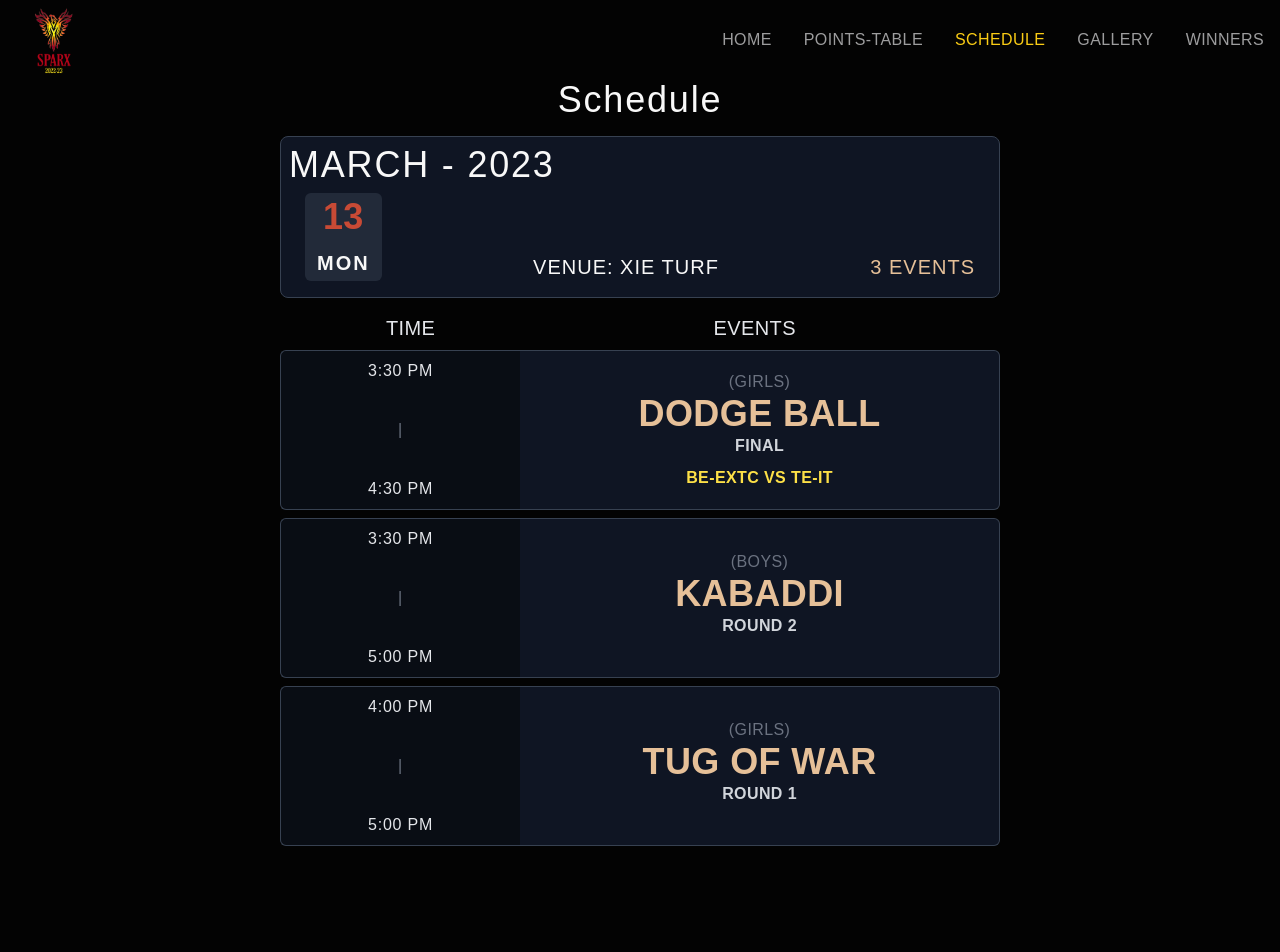
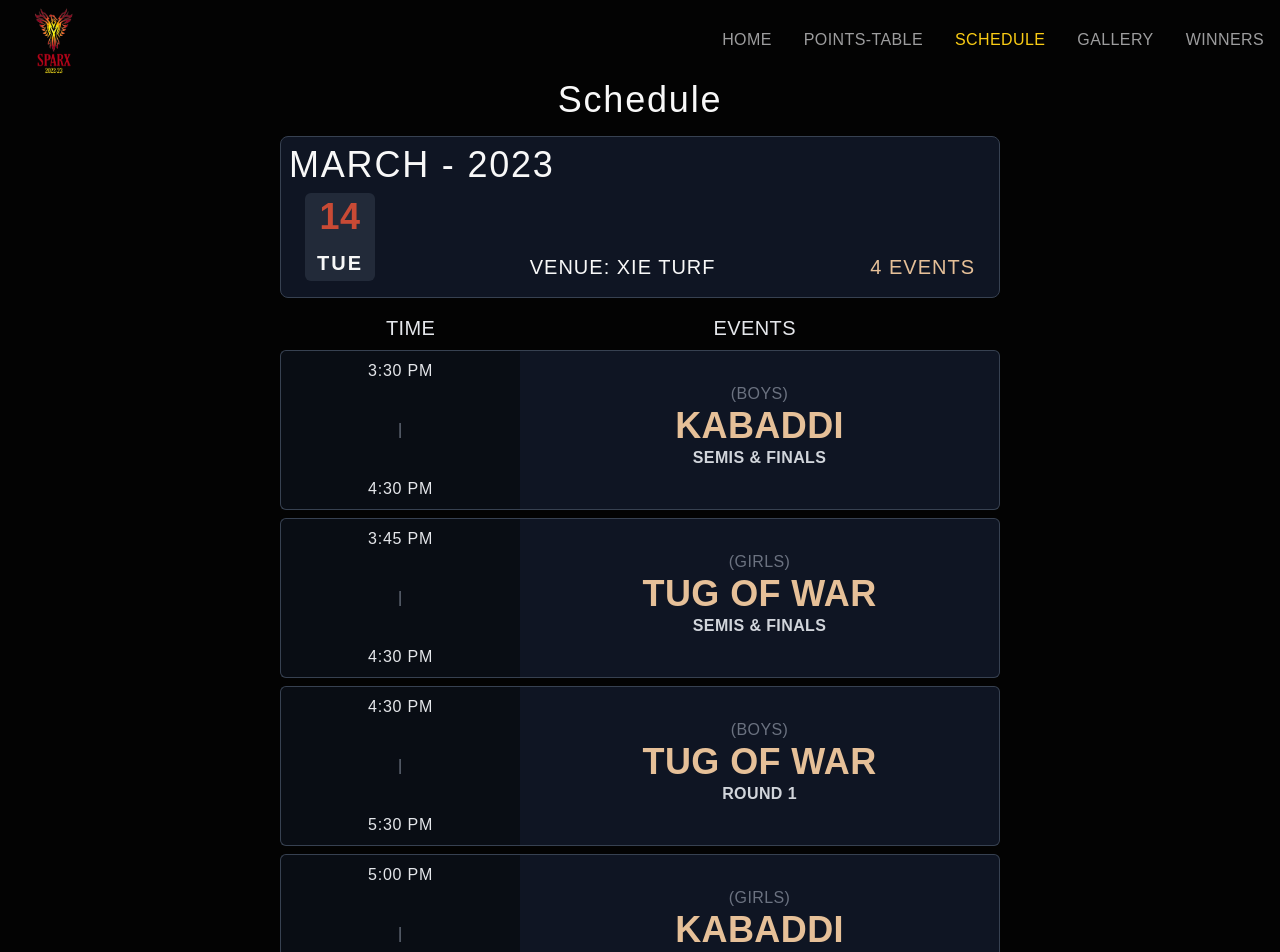
Before and after one commit to MrunalVaidya0715/sparx-website, a Next.js app in the folder sparx-web-app/: page /schedule in a window 1280 px wide. Shown: the top 952 px of the page. Built offline with nearby package versions, Linux system fonts and the light colour scheme.

Commit message:
Updated schedule

```diff
--- a/sparx-web-app/src/events.js
+++ b/sparx-web-app/src/events.js
@@ -3,30 +3,42 @@ export const Events = [
     id: 1,
     from: "3:30 pm",
     to: "4:30 pm",
-    gender: "Girls",
-    event: "Dodge Ball",
-    stage: "Final",
-    comp: "BE-EXTC vs TE-IT"
+    gender: "Boys",
+    event: "Kabaddi",
+    stage: "Semis & Finals",
+
+
 
    },
    {
     id: 2,
-    from: "3:30 pm",
-    to: "5:00 pm",
-    gender: "Boys",
-    event: "Kabaddi",
-    stage: "Round 2",
+    from: "3:45 pm",
+    to: "4:30 pm",
+    gender: "Girls",
+    event: "Tug of war",
+    stage: "Semis & Finals",
 
    },
    {
     id: 3,
-    from: "4:00 pm",
-    to: "5:00 pm",
-    gender: "Girls",
+    from: "4:30 pm",
+    to: "5:30 pm",
+    gender: "Boys",
     event: "Tug of War",
     stage: "Round 1",
 
    },
+   {
+      id: 4,
+      from: "5:00 pm",
+      to: "6:00 pm",
+      gender: "Girls",
+      event: "Kabaddi",
+      stage: "Round 2 & Finals",
+
+
+
+     },
 
 
 ]
--- a/sparx-web-app/src/pages/schedule.jsx
+++ b/sparx-web-app/src/pages/schedule.jsx
@@ -18,10 +18,10 @@ const schedule = () => {
 
               <div className='px-3 py-1 flex flex-col gap-3 justify-between items-center bg-gray-700/50 rounded-md'>
                 <div>
-                  <h2 className=' text-[#C84A35]'>13</h2>
+                  <h2 className=' text-[#C84A35]'>14</h2>
                 </div>
                 <div>
-                  <h3 className='text-sm lg:text-xl font-bold tracking-widest uppercase'>mon</h3>
+                  <h3 className='text-sm lg:text-xl font-bold tracking-widest uppercase'>Tue</h3>
 
                 </div>
               </div>
```
